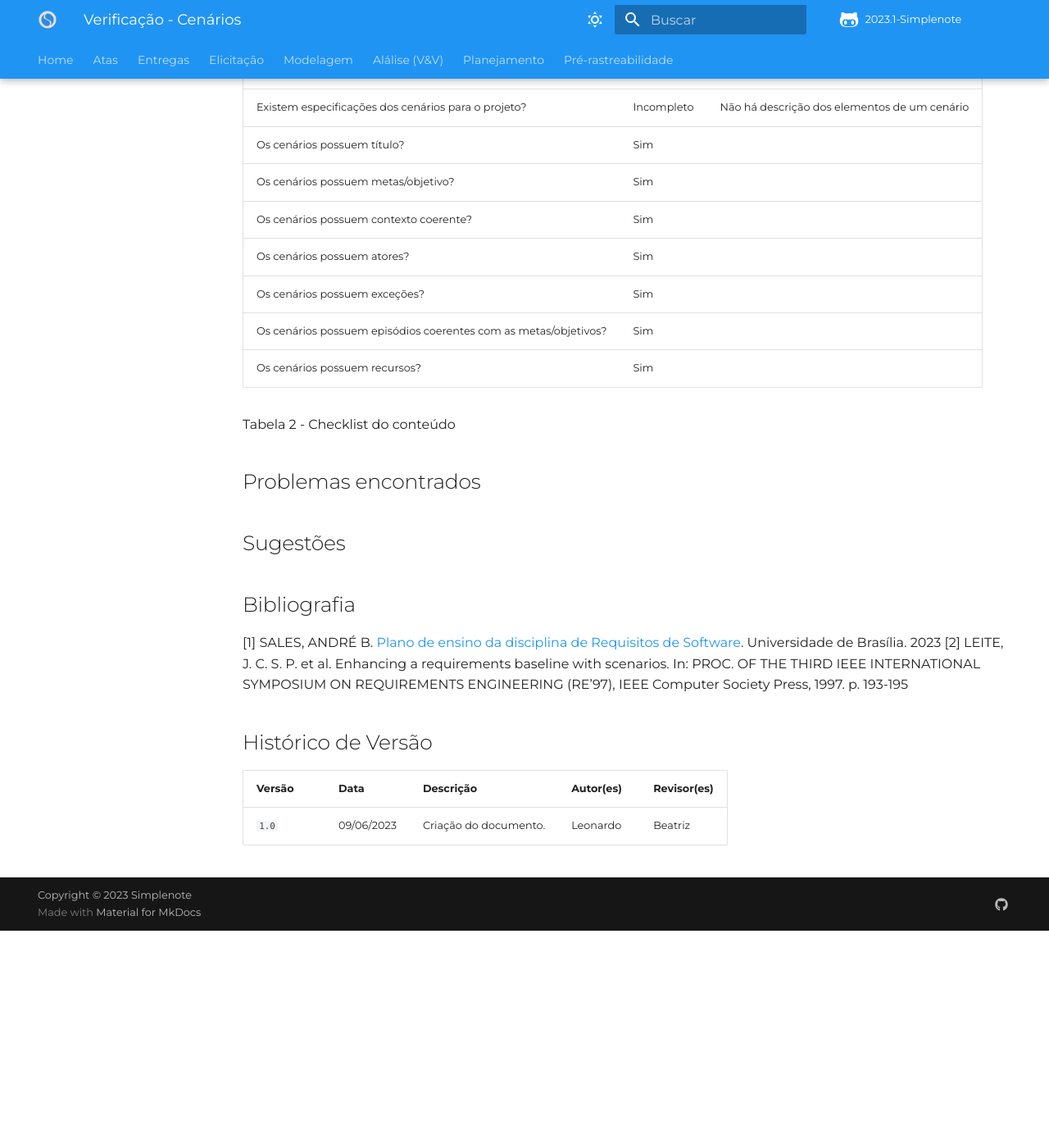
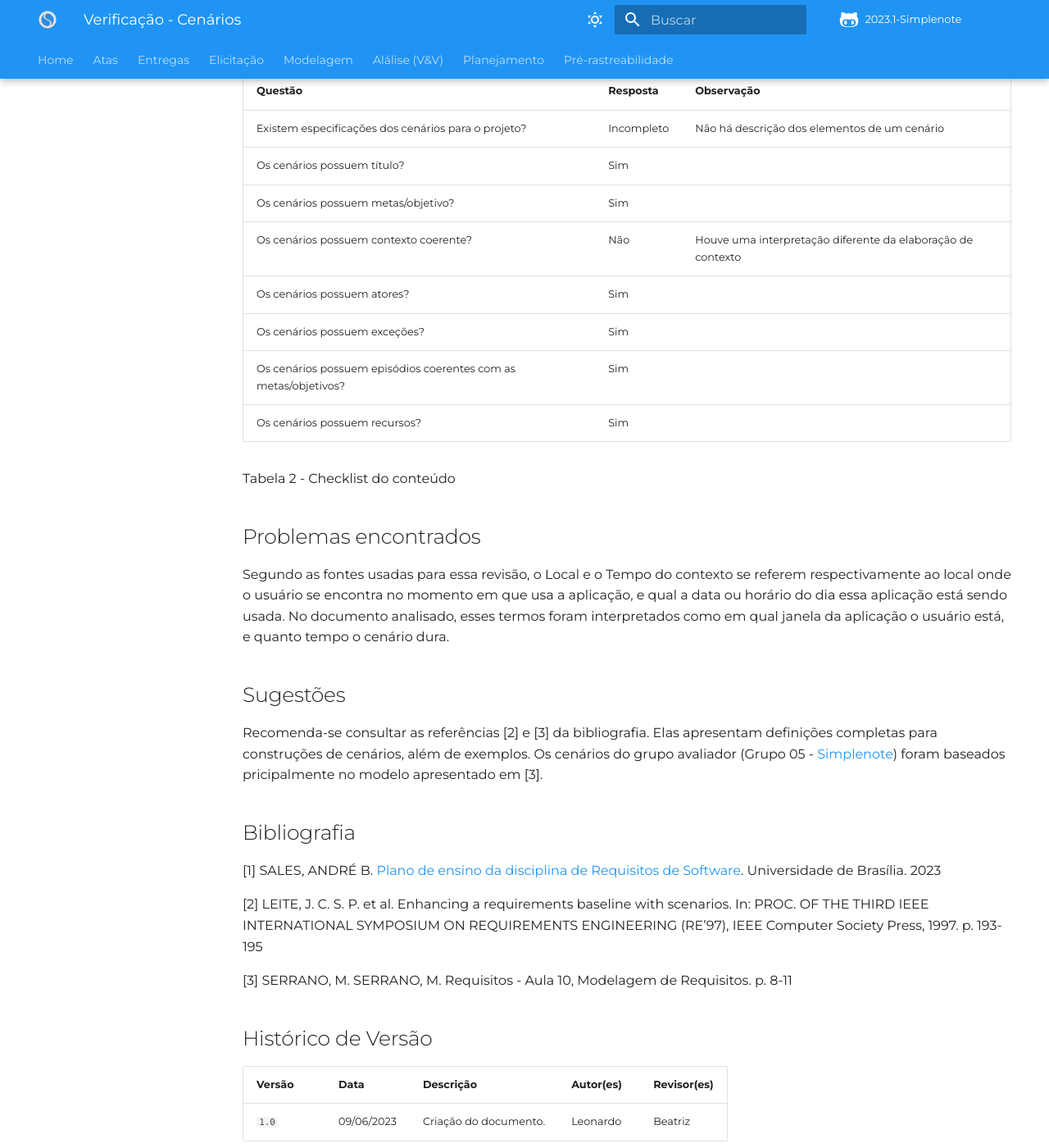
Before and after one commit to Requisitos-de-Software/2023.1-Simplenote, an MkDocs documentation site: the page built from docs/analise-grupo6/modelagem/cenarios.md, in a window 1280 px wide and 1400 px high, scrolled down 1175 px. Shown: the whole window at 82% size. Built offline with MkDocs 1.6.1 and Material for MkDocs 9.7.7, drawn with Linux system fonts in a browser that asks for light colours; some web fonts are replaced; comment, search, counter and statistics services are not loaded; before the commit the page ends 2310 px from its top, so only the background shows below that; some of the changed text lies outside the part shown.

Commit message:
#62 cenarios.md concluido

```diff
--- a/docs/analise-grupo6/modelagem/cenarios.md
+++ b/docs/analise-grupo6/modelagem/cenarios.md
@@ -8,7 +8,7 @@ sem a intenção de atacar ninguém.
 ## Metodologia
 
 A verificação foi feita por meio da insperção, utilizando uma checklist com base em [repositórios antigos](https://github.com/Requisitos-de-Software)
-e no plano de ensino da disciplina de requisitos de software. Foi usado como base o artigo "Enhancing a Requirements Baseline with Scenarios" para a verificação do conteúdo.
+e no plano de ensino da disciplina de requisitos de software. Foi usado como base o artigo "Enhancing a Requirements Baseline with Scenarios" e a apresentação de slides "Requisitos - Aula 10" para a verificação do conteúdo.
 A principio, foram criadas duas tabelas nas quais, temos 3 campos, "Questão": pergunta que será respondida, "Resposta" na qual como resultados válidos, podemos ter:
 
 - Sim : caso um critério for atendido.
@@ -34,7 +34,7 @@ Tabela 1 - Checklist do documento - (Fonte: Autor,2023)
 | Existem especificações dos cenários para o projeto?    | Incompleto | Não há descrição dos elementos de um cenário |
 | Os cenários possuem título? | Sim |  |
 | Os cenários possuem metas/objetivo? | Sim |  |
-| Os cenários possuem contexto coerente? | Sim |  |
+| Os cenários possuem contexto coerente? | Não | Houve uma interpretação diferente da elaboração de contexto |
 | Os cenários possuem atores? | Sim |  |
 | Os cenários possuem exceções? | Sim |  |
 | Os cenários possuem episódios coerentes com as metas/objetivos? | Sim |  |
@@ -45,14 +45,22 @@ Tabela 2 - Checklist do conteúdo
 
 ## Problemas encontrados
 
+Segundo as fontes usadas para essa revisão, o Local e o Tempo do contexto se referem respectivamente ao local onde o usuário se encontra no momento em que usa a aplicação, e qual a data ou horário do dia essa aplicação está sendo usada. No documento analisado, esses termos foram interpretados como em qual janela da aplicação o usuário está, e quanto tempo o cenário dura.
+
 ## Sugestões
+
+Recomenda-se consultar as referências [2] e [3] da bibliografia. Elas apresentam definições completas para construções de cenários, além de exemplos. Os cenários do grupo avaliador (Grupo 05 - [Simplenote](https://github.com/Requisitos-de-Software/2023.1-Simplenote)) foram baseados pricipalmente no modelo apresentado em [3].
 
 ## Bibliografia
 [1] SALES, ANDRÉ B. [Plano de ensino da disciplina de Requisitos de Software](https://aprender3.unb.br/pluginfile.php/2523005/mod_resource/content/28/Plano_de_Ensino%20RE%20202301%20Turma%202.pdf). Universidade de Brasília. 2023
+
 [2] LEITE, J. C. S. P. et al. Enhancing a requirements baseline with scenarios. In:
 PROC. OF THE THIRD IEEE INTERNATIONAL SYMPOSIUM ON
 REQUIREMENTS ENGINEERING (RE’97), IEEE Computer Society Press,
 1997. p. 193-195
+
+[3] SERRANO, M. SERRANO, M. Requisitos - Aula 10, Modelagem de Requisitos. p. 8-11
+
 ## Histórico de Versão
 
 | Versão | Data          | Descrição                          | Autor(es)     |  Revisor(es)       |
```
